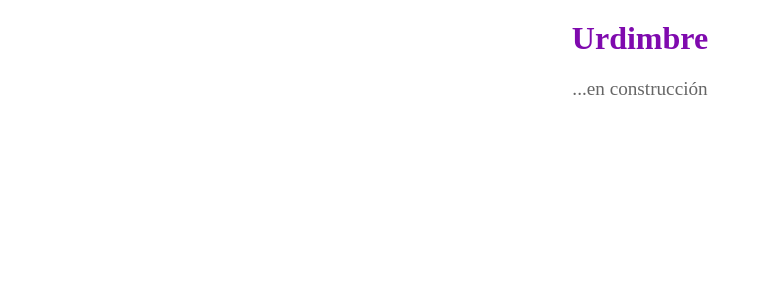
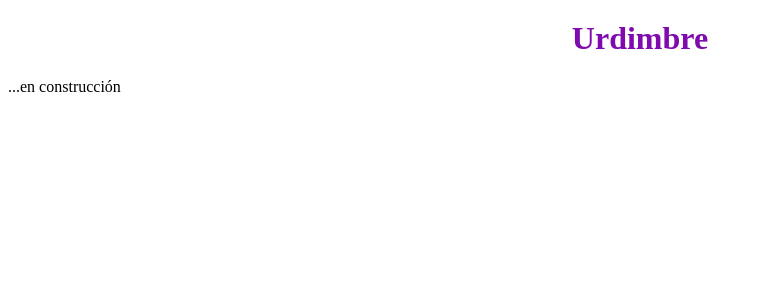
Before and after one commit to miskybox/Urdimbre_Frontend, a React (Vite) app: page / in a window 1280 px wide. Shown: the top 300 px of the page, without its empty margins (0-762 px from the left). Built offline with nearby package versions, Linux system fonts and the light colour scheme.

Commit message:
Project Initialization

```diff
--- a/src/App.jsx
+++ b/src/App.jsx
@@ -4,7 +4,7 @@ function App() {
   return (
     <>
       <h1 className="h1">Urdimbre</h1>
-      <p className="p">...en construcción</p>
+      <p className="padd">...en construcción</p>
     </>
   );
 }
```
Also changed, not shown: 1 other file (tests, documents, lock files or other folders).
